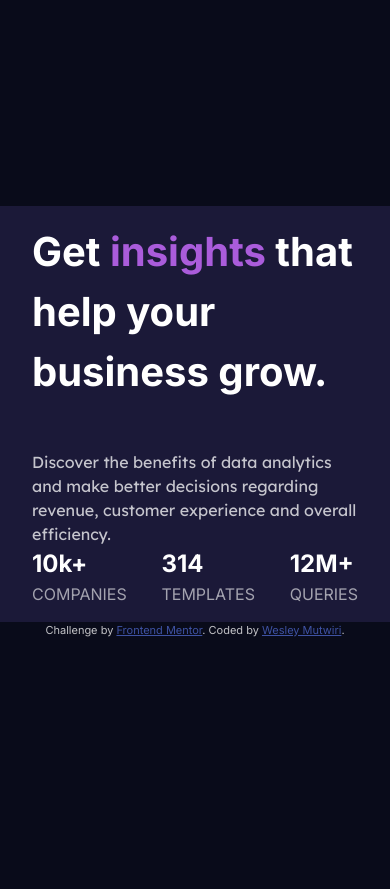
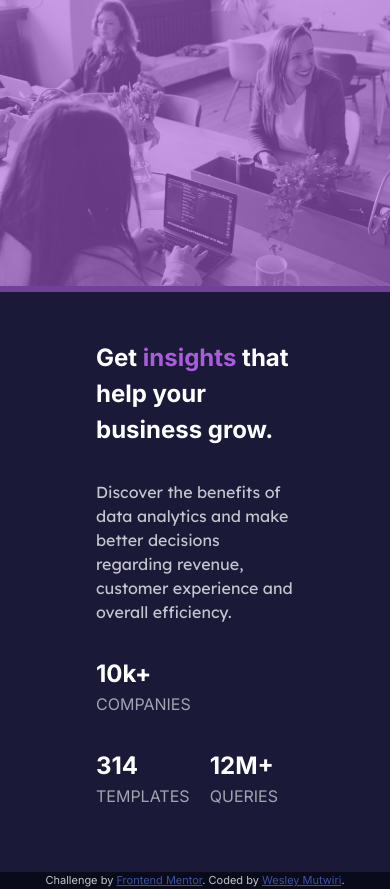
Before and after one commit to wesleymutwiri/frontendmentor, a plain HTML site: page stats-preview-card-component-main/index.html in a window 390 px wide. Before the commit the page ends 844 px from the top, so only its background shows below. Drawn offline with Linux system fonts and the light colour scheme.

Commit message:
quick fix for responsiveness

```diff
--- a/3-column-preview-card-component-main/styles.css
+++ b/3-column-preview-card-component-main/styles.css
@@ -63,7 +63,7 @@
      text-transform: capitalize;
  }
 
- .orange button{
+ .orange button {
      color: var(--orange);
  }
 
@@ -94,7 +94,7 @@
      cursor: pointer;
  }
 
- @media screen and (max-width: 375px) {
+ @media screen and (max-width: 890px) {
      .container {
          flex-wrap: wrap;
      }
--- a/stats-preview-card-component-main/style.css
+++ b/stats-preview-card-component-main/style.css
@@ -29,6 +29,7 @@ body {
   font-size: 11px;
   text-align: center;
 }
+
 .attribution a {
   color: hsl(228, 45%, 44%);
 }
@@ -97,7 +98,11 @@ h1 {
 
 .stat {
   color: hsla(0, 0%, 100%, 0.6);
+  margin: 1rem 0;
+  margin-right: 1rem;
+
 }
+
 .text-uppercase {
   text-transform: uppercase;
 }
@@ -112,28 +117,42 @@ h2 {
   }
 }
 
-@media screen and (max-width: 1240px) {
+/* @media screen and (max-width: 1240px) {
   .card-text {
     padding: 1rem 2rem;
   }
-}
-@media screen and (max-width: 930px) {
+} */
+
+@media screen and (max-width: 990px) {
   .card {
     flex-direction: column-reverse;
     height: max-content;
     width: 100%;
     align-items: center;
   }
+
   .card-text,
   .card-image {
     width: 100%;
   }
-  img {
-    display: none;
+
+
+  .card-image img {
+    content: url("images/image-header-mobile.jpg");
   }
-  .card-image {
+
+  .stats {
+    flex-wrap: wrap;
+  }
+
+  .header-content p {
+    padding: 1rem 0;
+  }
+
+  /* .card-image {
     position: relative;
   }
+
   .card-image::before {
     content: "";
     top: 0;
@@ -143,5 +162,18 @@ h2 {
     height: 100%;
     width: 100%;
     position: absolute;
+  } */
+}
+
+@media screen and (max-width: 590px) {
+  .header-content {}
+
+  .header-content h1 {
+    font-size: 1.5rem;
+    margin-bottom: 1rem;
+  }
+
+  p {
+    font-size: 1rem;
   }
 }
```
Lines whose indentation alone changed are shown as unchanged.
